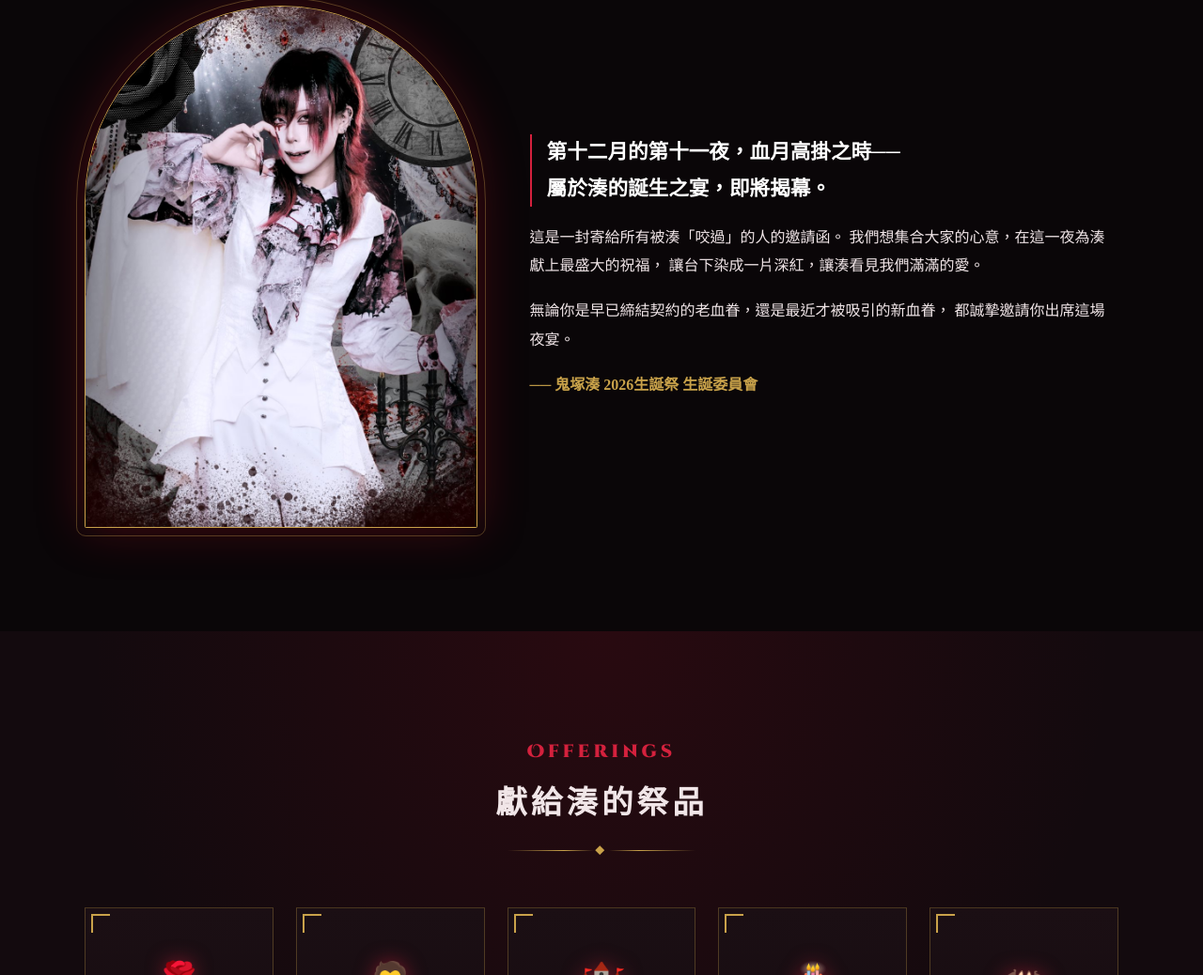
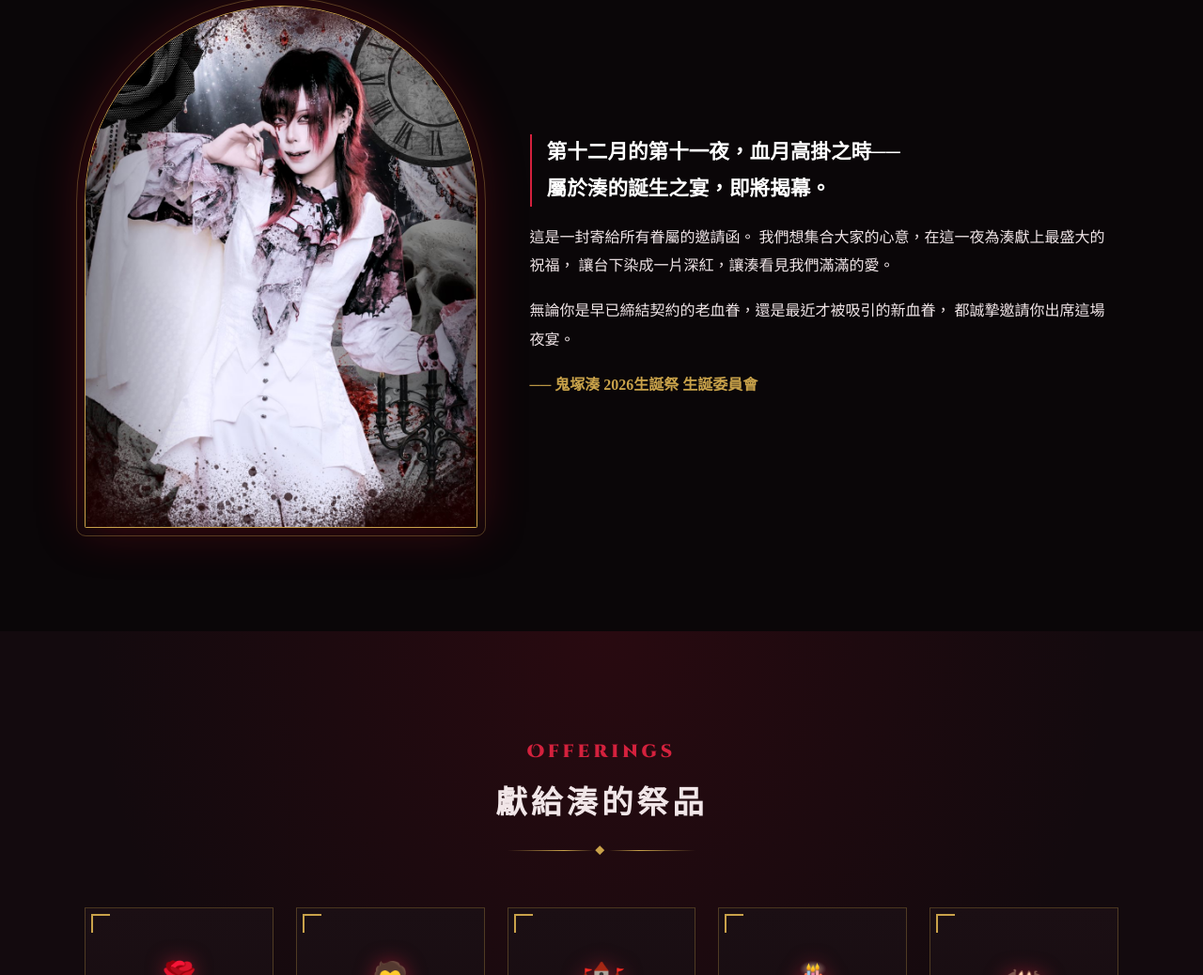
Before and after one commit to CHITEN0108/minato-2026, a plain HTML site: page index.html in a window 1280 px wide. Shown: the part 1155-2193 px from the top of the page at 94% size. Drawn offline with Linux system fonts and the light colour scheme.

Commit message:
Add files via upload

```diff
--- a/index.html
+++ b/index.html
@@ -86,7 +86,7 @@
             屬於湊的誕生之宴，即將揭幕。
           </p>
           <p>
-            這是一封寄給所有被湊「咬過」的人的邀請函。
+            這是一封寄給所有眷屬的邀請函。
             我們想集合大家的心意，在這一夜為湊獻上最盛大的祝福，
             讓台下染成一片深紅，讓湊看見我們滿滿的愛。
           </p>
```
